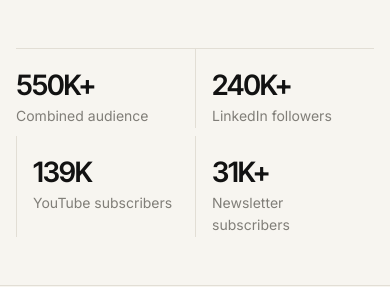
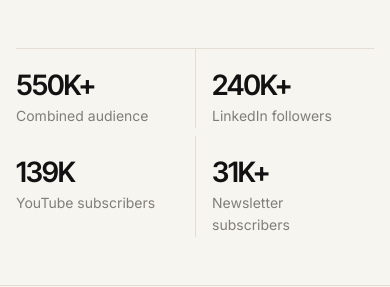
Before and after one commit to kdn251/k2-codes, an Astro site: page / in a window 390 px wide. Shown: the part 1000-1287 px from the top of the page. Built offline with nearby package versions, Linux system fonts and the light colour scheme; Astro itself is replaced by a stand-in of ours.

Commit message:
Fix the indented third stat on narrow screens
Astro's scoped attribute selectors gave the sibling rule higher specificity
than the nth-child override, so the third stat kept its left padding and
border once the grid wrapped to two columns.

```diff
--- a/src/components/Hero.astro
+++ b/src/components/Hero.astro
@@ -219,7 +219,8 @@
       grid-template-columns: 1fr 1fr;
       row-gap: 8px;
     }
-    .stats__item:nth-child(3) {
+    /* Same specificity as the sibling rule above once Astro scopes it. */
+    .stats__item + .stats__item:nth-child(3) {
       padding-left: 0;
       border-left: 0;
     }
@@ -228,7 +229,7 @@
     }
   }
   @media (max-width: 420px) {
-    .stats__item + .stats__item {
+    .stats__item + .stats__item:not(:nth-child(3)) {
       padding-left: 16px;
     }
     .stats__item {
```
